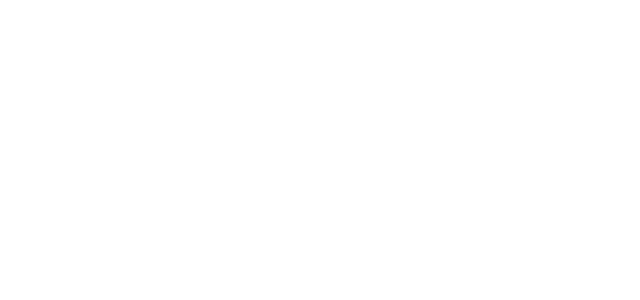
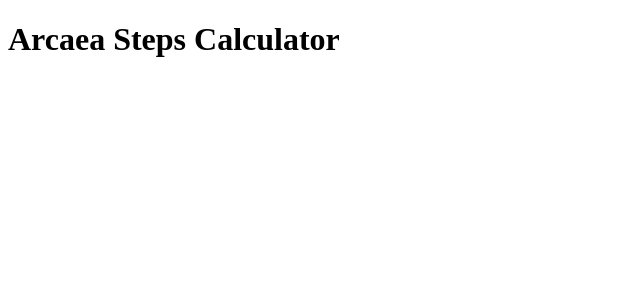
Before and after one commit to HyDevelop/ArcaeaStepsCalculator, a Vue app: page / in a window 1280 px wide. Shown: the top 300 px of the page, without its empty margins (0-640 px from the left). Built offline with nearby package versions, Linux system fonts and the light colour scheme.

Commit message:
[+] Create header

```diff
--- a/src/app/App.vue
+++ b/src/app/App.vue
@@ -1,5 +1,6 @@
 <template>
     <div id="app">
+        <h1>Arcaea Steps Calculator</h1>
 
     </div>
 </template>
```
